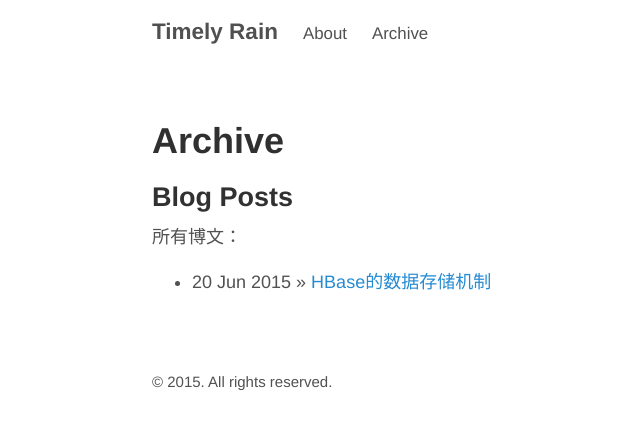
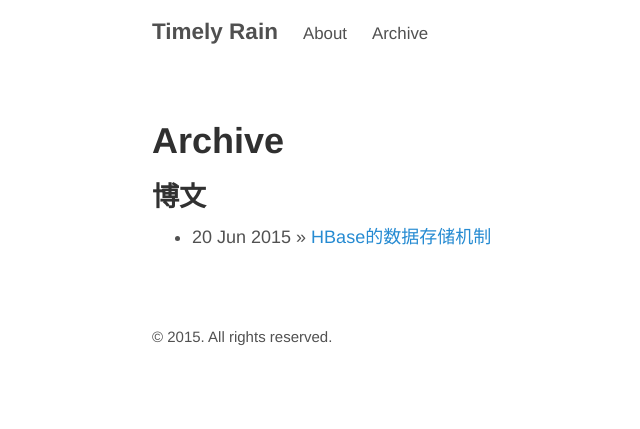
Before and after one commit to lsr1991/lsr1991.github.io, a Jekyll site: the page built from archive.md, in a window 1280 px wide. Shown: the top 429 px of the page, without its empty margins (173-813 px from the left). Built offline with Jekyll 4.4.1, drawn with Linux system fonts in a browser that asks for light colours.

Commit message:
Update archive.md

```diff
--- a/archive.md
+++ b/archive.md
@@ -3,9 +3,7 @@ layout: page
 title: Archive
 ---
 
-## Blog Posts
-
-所有博文：
+## 博文
 
 {% for post in site.posts %}
  * {{ post.date | date_to_string }} &raquo; [ {{ post.title }} ]({{ post.url }})
```
